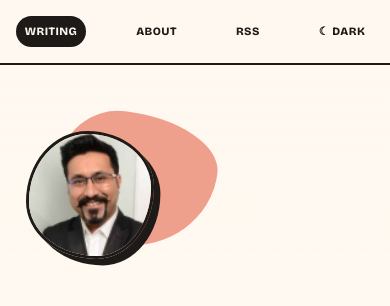
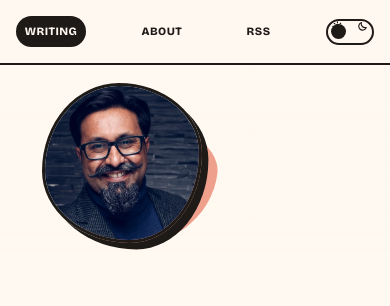
Before and after one commit to Dubes/personal-blog, an Astro site: page / in a window 390 px wide. Shown: the part 70-376 px from the top of the page. Built offline with nearby package versions, Linux system fonts and the light colour scheme; Astro itself is replaced by a stand-in of ours; some packages are replaced by stand-ins of ours.

Commit message:
Refine portrait and theme toggle
Replace the portrait with an optimized cropped WebP, overlap it with the hero blotch, and use a compact accessible sun and moon theme toggle.

Co-authored-by: Codex <codex@openai.com>

```diff
--- a/src/components/Header.astro
+++ b/src/components/Header.astro
@@ -22,9 +22,25 @@ const aboutIsCurrent = path.startsWith('/about')
         >About</a
       >
       <a href="/rss.xml">RSS</a>
-      <button class="theme-toggle" type="button" data-theme-toggle>
-        <span aria-hidden="true" data-theme-toggle-icon>☾</span>
-        <span data-theme-toggle-label>Dark</span>
+      <button
+        class="theme-toggle"
+        type="button"
+        data-theme-toggle
+        aria-label="Activate dark theme"
+        aria-pressed="false"
+      >
+        <span class="theme-toggle-icons" aria-hidden="true">
+          <svg viewBox="0 0 24 24" role="img">
+            <circle cx="12" cy="12" r="4"></circle>
+            <path
+              d="M12 2v2M12 20v2M4.93 4.93l1.41 1.41M17.66 17.66l1.41 1.41M2 12h2M20 12h2M4.93 19.07l1.41-1.41M17.66 6.34l1.41-1.41"
+            ></path>
+          </svg>
+          <svg viewBox="0 0 24 24" role="img">
+            <path d="M20.5 14.2A8.5 8.5 0 0 1 9.8 3.5 8.5 8.5 0 1 0 20.5 14.2Z"
+            ></path>
+          </svg>
+        </span>
       </button>
     </nav>
   </div>
@@ -34,19 +50,12 @@ const aboutIsCurrent = path.startsWith('/about')
   const themeToggle = document.querySelector<HTMLButtonElement>(
     '[data-theme-toggle]'
   )
-  const themeLabel = document.querySelector<HTMLElement>(
-    '[data-theme-toggle-label]'
-  )
-  const themeIcon = document.querySelector<HTMLElement>(
-    '[data-theme-toggle-icon]'
-  )
 
   const updateThemeToggle = (theme: 'light' | 'dark') => {
     const nextTheme = theme === 'light' ? 'dark' : 'light'
 
-    themeToggle?.setAttribute('aria-label', `Switch to ${nextTheme} theme`)
-    themeLabel && (themeLabel.textContent = nextTheme)
-    themeIcon && (themeIcon.textContent = nextTheme === 'dark' ? '☾' : '☀')
+    themeToggle?.setAttribute('aria-label', `Activate ${nextTheme} theme`)
+    themeToggle?.setAttribute('aria-pressed', String(theme === 'dark'))
   }
 
   const currentTheme =
--- a/src/components/ShortBio.astro
+++ b/src/components/ShortBio.astro
@@ -1,6 +1,6 @@
 ---
 import { Image } from 'astro:assets'
-import portrait from '../assets/kdu_bio.png'
+import portrait from '../assets/kapil-side.webp'
 ---
 
 <section class="intro" aria-labelledby="intro-title">
@@ -17,6 +17,6 @@ import portrait from '../assets/kdu_bio.png'
     >
   </div>
   <div class="intro-portrait">
-    <Image src={portrait} alt="Kapil Dube" width={160} height={160} />
+    <Image src={portrait} alt="Kapil Dube" width={200} height={200} />
   </div>
 </section>
--- a/src/pages/about.astro
+++ b/src/pages/about.astro
@@ -1,7 +1,7 @@
 ---
 import BaseLayout from '../layouts/BaseLayout.astro'
 import { Image } from 'astro:assets'
-import portrait from '../assets/kdu_bio.png'
+import portrait from '../assets/kapil-side.webp'
 ---
 
 <BaseLayout title="About Me">
@@ -10,7 +10,7 @@ import portrait from '../assets/kdu_bio.png'
     <h1>Hi! I’m Kapil. Nice to meetcha!</h1>
   </header>
   <div class="about-layout">
-    <Image src={portrait} alt="Kapil Dube" width={240} height={240} />
+    <Image src={portrait} alt="Kapil Dube" width={240} height={360} />
     <div class="about-copy">
       <p>
         I’m a tech leader based in Germany. My mission is to help organisations
--- a/src/styles/global.css
+++ b/src/styles/global.css
@@ -186,7 +186,6 @@ p {
 }
 
 .site-navigation a,
-.theme-toggle,
 .website-footer nav a {
   padding: 0.42rem 0.75rem;
   border-radius: 999px;
@@ -199,15 +198,55 @@ p {
 }
 
 .theme-toggle {
+  position: relative;
+  display: inline-flex;
+  width: 3rem;
+  height: 1.65rem;
+  padding: 0;
   border: 0;
+  border: 2px solid var(--text);
+  border-radius: 999px;
   background: transparent;
+  color: var(--text);
   cursor: pointer;
   font-family: inherit;
   line-height: inherit;
 }
 
+.theme-toggle::after {
+  position: absolute;
+  top: 0.2rem;
+  left: 0.2rem;
+  width: 0.95rem;
+  aspect-ratio: 1;
+  transform: translateX(0);
+  border-radius: 50%;
+  background: var(--text);
+  content: '';
+  transition:
+    transform 160ms ease,
+    background-color 160ms ease;
+}
+
+.theme-toggle-icons {
+  display: flex;
+  width: 100%;
+  align-items: center;
+  justify-content: space-between;
+  padding-inline: 0.28rem;
+}
+
+.theme-toggle-icons svg {
+  width: 0.68rem;
+  height: 0.68rem;
+  fill: none;
+  stroke: currentColor;
+  stroke-linecap: round;
+  stroke-linejoin: round;
+  stroke-width: 2.5;
+}
+
 .site-navigation a:hover,
-.theme-toggle:hover,
 .website-footer nav a:hover {
   background: var(--surface-soft);
   color: var(--text);
@@ -216,6 +255,15 @@ p {
 .site-navigation a[aria-current='page'] {
   background: var(--text);
   color: var(--page);
+}
+
+.theme-toggle:hover {
+  background: var(--surface-soft);
+}
+
+.theme-toggle:focus-visible {
+  outline: 3px solid var(--focus);
+  outline-offset: 4px;
 }
 
 .blog-content {
@@ -244,7 +292,7 @@ p {
 
 .intro::after {
   position: absolute;
-  z-index: -1;
+  z-index: 0;
   top: -1rem;
   right: -1rem;
   width: clamp(10rem, 22vw, 17rem);
@@ -253,6 +301,12 @@ p {
   border-radius: 38% 62% 55% 45% / 48% 38% 62% 52%;
   background: var(--gold);
   content: '';
+}
+
+.intro-copy,
+.intro-portrait {
+  position: relative;
+  z-index: 1;
 }
 
 .intro h1 {
@@ -270,17 +324,18 @@ p {
 }
 
 .intro-portrait {
-  position: relative;
   padding: 0.6rem;
+  transform: translate(-3rem, -7.5rem);
 }
 
 .intro-portrait img {
-  width: clamp(8rem, 17vw, 11rem);
+  width: clamp(10rem, 19vw, 13rem);
   aspect-ratio: 1;
   border: 3px solid var(--text);
   border-radius: 48% 52% 45% 55% / 55% 44% 56% 45%;
   box-shadow: var(--shadow-offset);
   object-fit: cover;
+  object-position: center;
 }
 
 .text-link,
@@ -528,10 +583,13 @@ time {
 
 .about-layout img {
   width: clamp(11rem, 25vw, 16rem);
+  aspect-ratio: 1;
   transform: rotate(-2deg);
   border: 3px solid var(--text);
   border-radius: var(--radius-large);
   box-shadow: var(--shadow-offset);
+  object-fit: cover;
+  object-position: center;
 }
 
 .about-copy {
@@ -806,6 +864,11 @@ code {
   );
 }
 
+:root[data-theme='dark'] .theme-toggle::after {
+  transform: translateX(1.32rem);
+  background: var(--gold);
+}
+
 @media (prefers-color-scheme: dark) {
   :root:not([data-theme]) {
     color-scheme: dark;
@@ -839,6 +902,11 @@ code {
       var(--page) 60rem
     );
   }
+
+  :root:not([data-theme]) .theme-toggle::after {
+    transform: translateX(1.32rem);
+    background: var(--gold);
+  }
 }
 
 @media (max-width: 800px) {
@@ -856,8 +924,7 @@ code {
     gap: 0.2rem;
   }
 
-  .site-navigation a,
-  .theme-toggle {
+  .site-navigation a {
     padding-inline: 0.55rem;
     font-size: 0.7rem;
   }
@@ -875,6 +942,7 @@ code {
   .intro-portrait {
     width: fit-content;
     grid-row: 1;
+    transform: translate(1rem, -3rem);
   }
 
   .writing-list {
```
Also changed, not shown: src/assets/kapil-side.webp (added), src/assets/kdu_bio.png (deleted).
